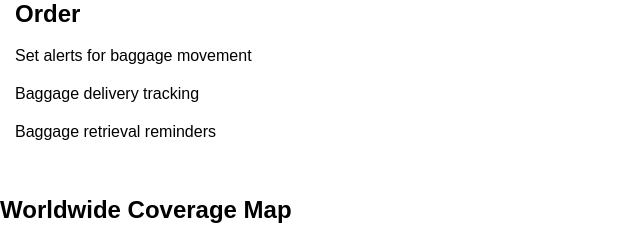
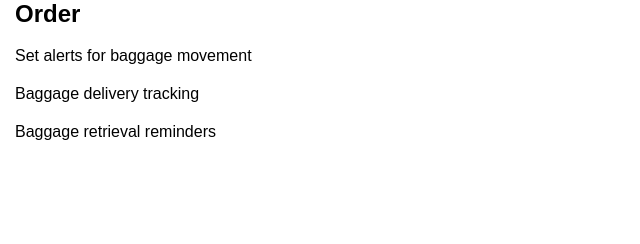
Before and after one commit to RongalaMahesh/projectgroup8, a Flask app: page / in a window 1280 px wide. Shown: the part 991-1235 px from the top of the page, without its empty margins (0-640 px from the left). After the commit the page ends 1131 px from the top, so only its background shows below. Run offline with Flask 3, Linux system fonts and the light colour scheme.

Commit message:
removed class

```diff
--- a/templates/home.html
+++ b/templates/home.html
@@ -47,9 +47,7 @@
                 <li>Baggage retrieval reminders</li>
             </ul>
         </section>
-        <section class="coverage">
-            <h2>Worldwide Coverage Map</h2>
-        </section>
+
     </main>
 </body>
 </html>
```
